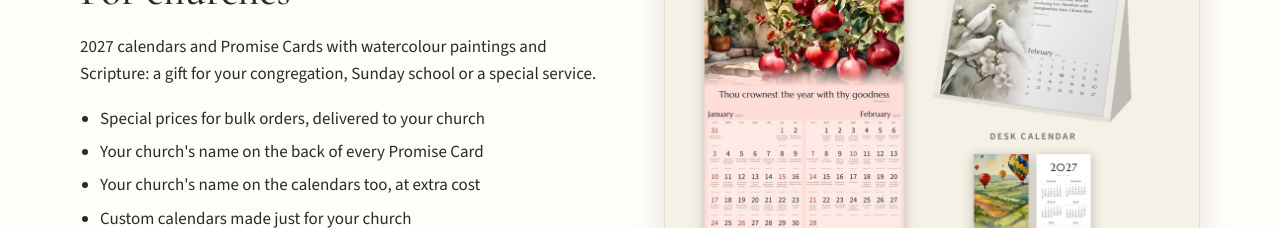
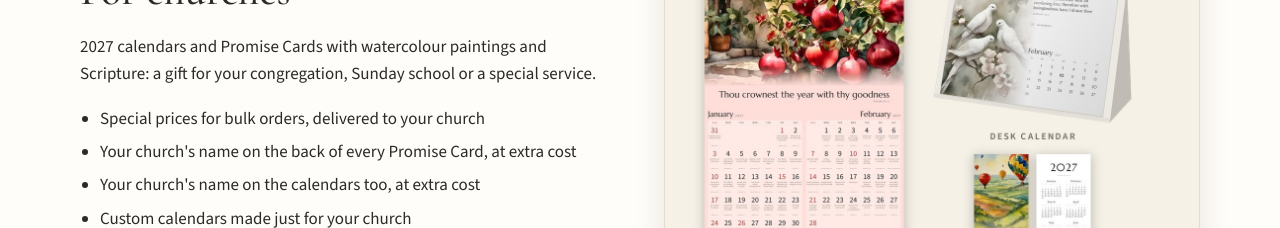
Before and after one commit to mariamjalexander5695/thehebronhouse, a plain HTML site: page index.html in a window 1280 px wide. Shown: the part 7820-8048 px from the top of the page. Drawn offline with nearby package versions, Linux system fonts and the light colour scheme.

Commit message:
Church name on cards: at extra cost

```diff
--- a/index.html
+++ b/index.html
@@ -568,7 +568,7 @@
           <p>2027 calendars and Promise Cards with watercolour paintings and Scripture: a gift for your congregation, Sunday school or a special service.</p>
           <ul>
             <li>Special prices for bulk orders, delivered to your church</li>
-            <li>Your church's name on the back of every Promise Card</li>
+            <li>Your church's name on the back of every Promise Card, at extra cost</li>
             <li>Your church's name on the calendars too, at extra cost</li>
             <li>Custom calendars made just for your church</li>
             <li>Promise Cards in English, Tamil and Kannada; Hindi and Telugu at extra cost</li>
```
